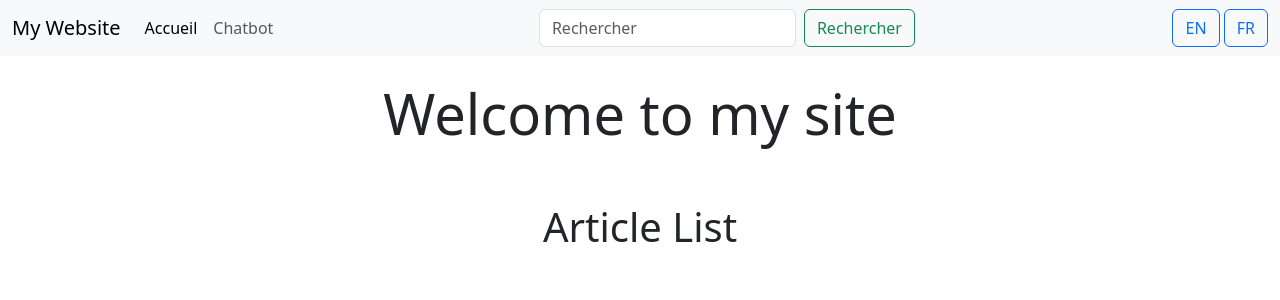
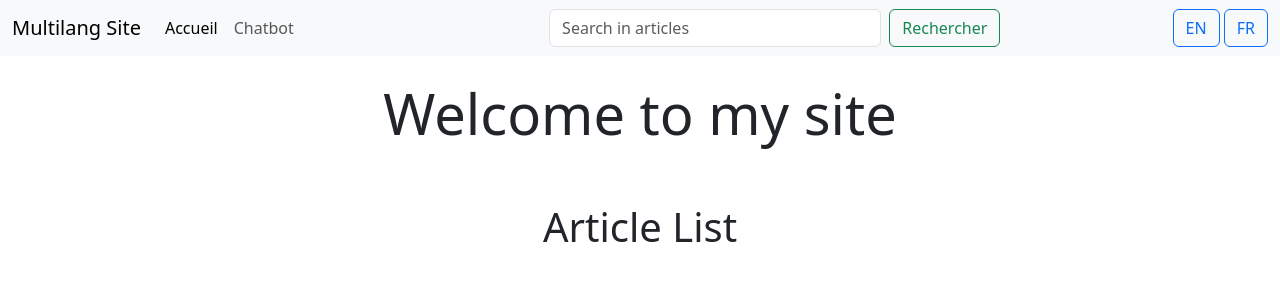
Before and after one commit to ArseniiT/multilang_site1, a Django app: page /fr/ in a window 1280 px wide. Shown: the top 300 px of the page. Run offline with Django 5.2, Linux system fonts and the light colour scheme; data that the repository does not hold is empty; some libraries are stand-ins or nearby versions.

Commit message:
Fixed console warnings. Fixed search input size. Fixed search translation.

```diff
--- a/main/templates/base.html
+++ b/main/templates/base.html
@@ -7,12 +7,17 @@
     <meta name="viewport" content="width=device-width, initial-scale=1.0">
     <title>{% block title %}My Website{% endblock %}</title>
     {% bootstrap_css %}
+    <style>
+        .rag-search-input {
+            width: 120%;
+        }
+    </style>
 </head>
 <body>
     <header>
         <nav class="navbar navbar-expand-lg navbar-light bg-light">
             <div class="container-fluid">
-                <a class="navbar-brand" href="/">{% trans "My Website" %}</a>
+                <a class="navbar-brand" href="/">{% trans "Multilang Site" %}</a>
                 <button class="navbar-toggler" type="button" data-bs-toggle="collapse" data-bs-target="#navbarNav" aria-controls="navbarNav" aria-expanded="false" aria-label="Toggle navigation">
                     <span class="navbar-toggler-icon"></span>
                 </button>
@@ -26,8 +31,8 @@
                         </li>
                     </ul>
                     <div>
-                        <form action="{% url 'main:search' %}" method="get" class="d-flex">
-                            <input name="q" class="form-control me-2" type="search" placeholder="{% trans 'Search' %}" aria-label="{% trans 'Search' %}">
+                        <form action="{% url 'main:search' %}" method="get" class="d-flex rag-search-input">
+                            <input name="q" class="form-control me-2" type="search" placeholder="{% trans 'Search in articles' %}" aria-label="{% trans 'Search' %}">
                             <button class="btn btn-outline-success" type="submit">{% trans 'Search' %}</button>
                         </form>
                     </div>
--- a/multilang_site1/urls.py
+++ b/multilang_site1/urls.py
@@ -5,7 +5,6 @@ from django.conf.urls.i18n import i18n_patterns
 
 urlpatterns = [
     path('admin/', admin.site.urls),
-    path('', include('main.urls')),
     path('i18n/', include('django.conf.urls.i18n')),  # Language switcher
 ]
 
```
Also changed, not shown: main/views/views.py (deleted, +0 -10 lines), locale/en/LC_MESSAGES/django.po, locale/fr/LC_MESSAGES/django.po.
